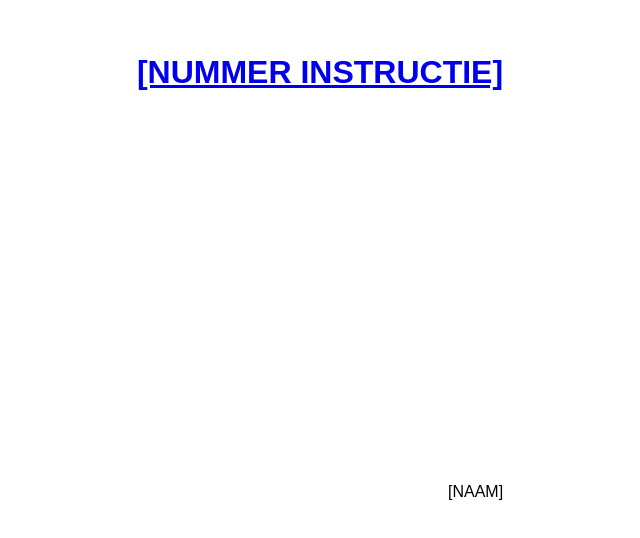
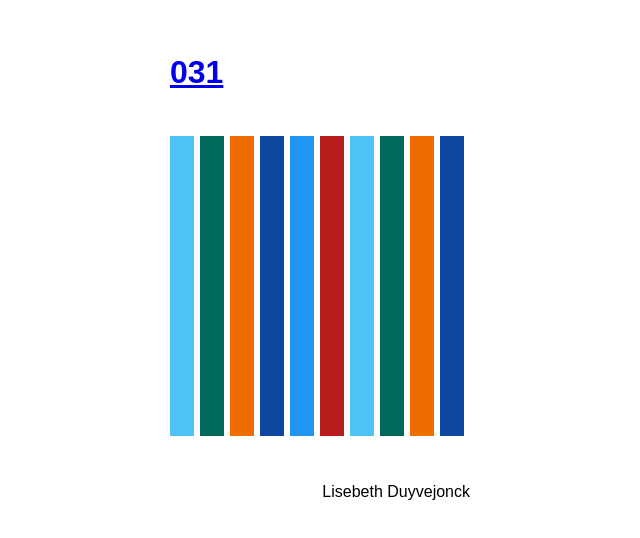
Before and after one commit to devinekask/Workshop-Continuous-Integration, a website: page solutions/031/Lisebeth Duyvejonck/index.html in a window 1280 px wide. Shown: the part 122-660 px from the top of the page, without its empty margins (320-960 px from the left). Drawn offline with Linux system fonts and the light colour scheme.

Commit message:
#40 solution031

```diff
--- a/solutions/template/index.html
+++ b/solutions/031/Lisebeth Duyvejonck/index.html
@@ -9,13 +9,13 @@
   <body class="detail">
     <h1>
       <a
-        href="https://github.com/devinekask/Workshop-Continuous-Integration/issues/[ISSUE NUMMER]"
+        href="https://github.com/devinekask/Workshop-Continuous-Integration/issues/40"
       >
-        [NUMMER INSTRUCTIE]</a
+        031</a
       >
     </h1>
     <canvas width="300" height="300"></canvas>
-    <p>[NAAM]</p>
+    <p>Lisebeth Duyvejonck</p>
     <script type="module">
       import draw from "./solution.js";
       const canvas = document.querySelector("canvas");
--- /dev/null
+++ b/solutions/031/Lisebeth Duyvejonck/solution.js
@@ -0,0 +1,25 @@
+const draw = function (ctx) {
+
+  const colors = [
+    "#4fc3f7",
+    "#00695c",
+    "#ef6c00",
+    "#0d47a1",
+    "#2196f3",
+    "#b71c1c",
+    "#4fc3f7",
+    "#00695c",
+    "#ef6c00",
+    "#0d47a1",
+  ];
+
+  colors.forEach((color, index) => {
+    ctx.fillStyle = color;
+    ctx.fillRect(index * 10, 0, 8, 1000 );
+    console.log(index)
+  });
+
+  return ctx;
+};
+
+export default draw;
--- a/solutions/template/solution.js
+++ /dev/null
@@ -1,5 +0,0 @@
-const draw = function (ctx) {
-  return ctx;
-};
-
-export default draw;
```
